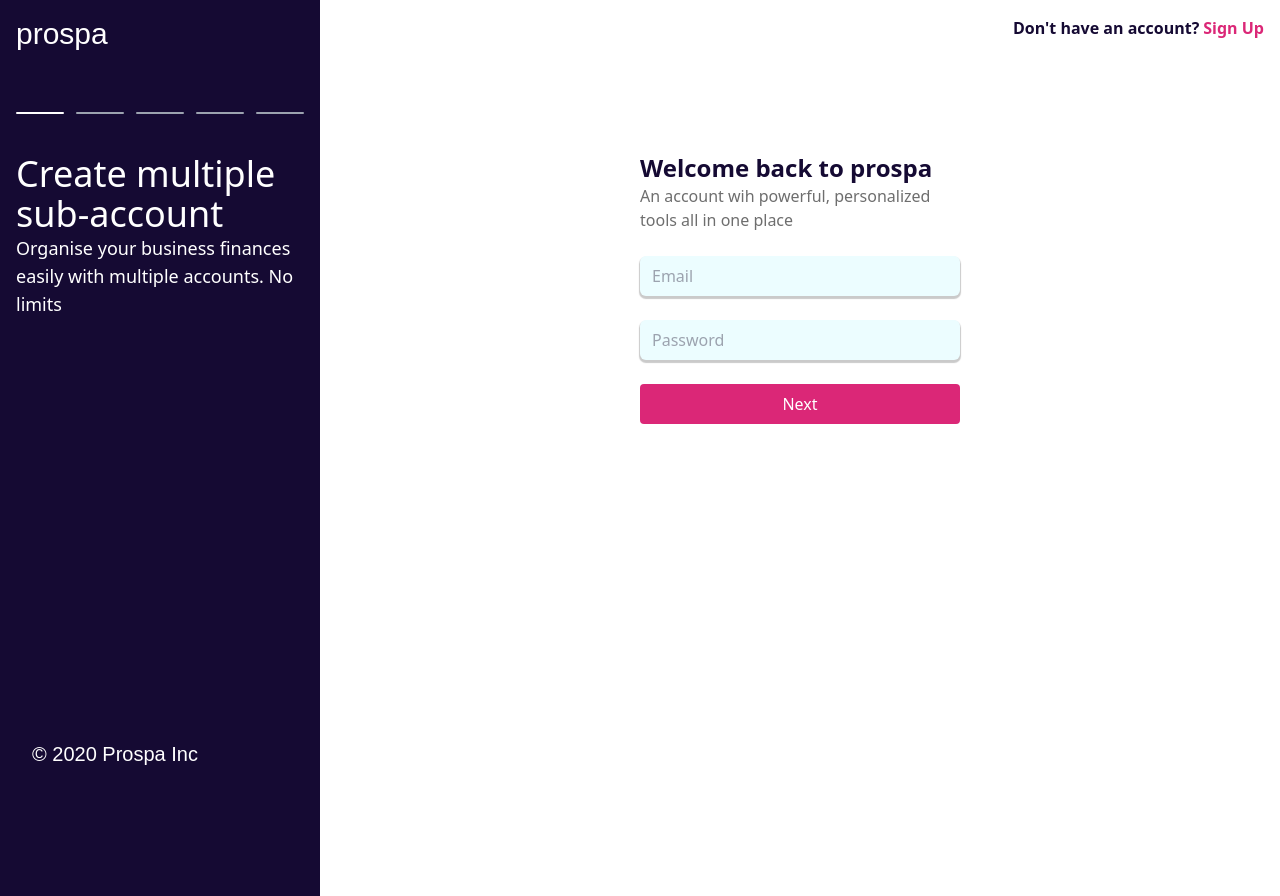
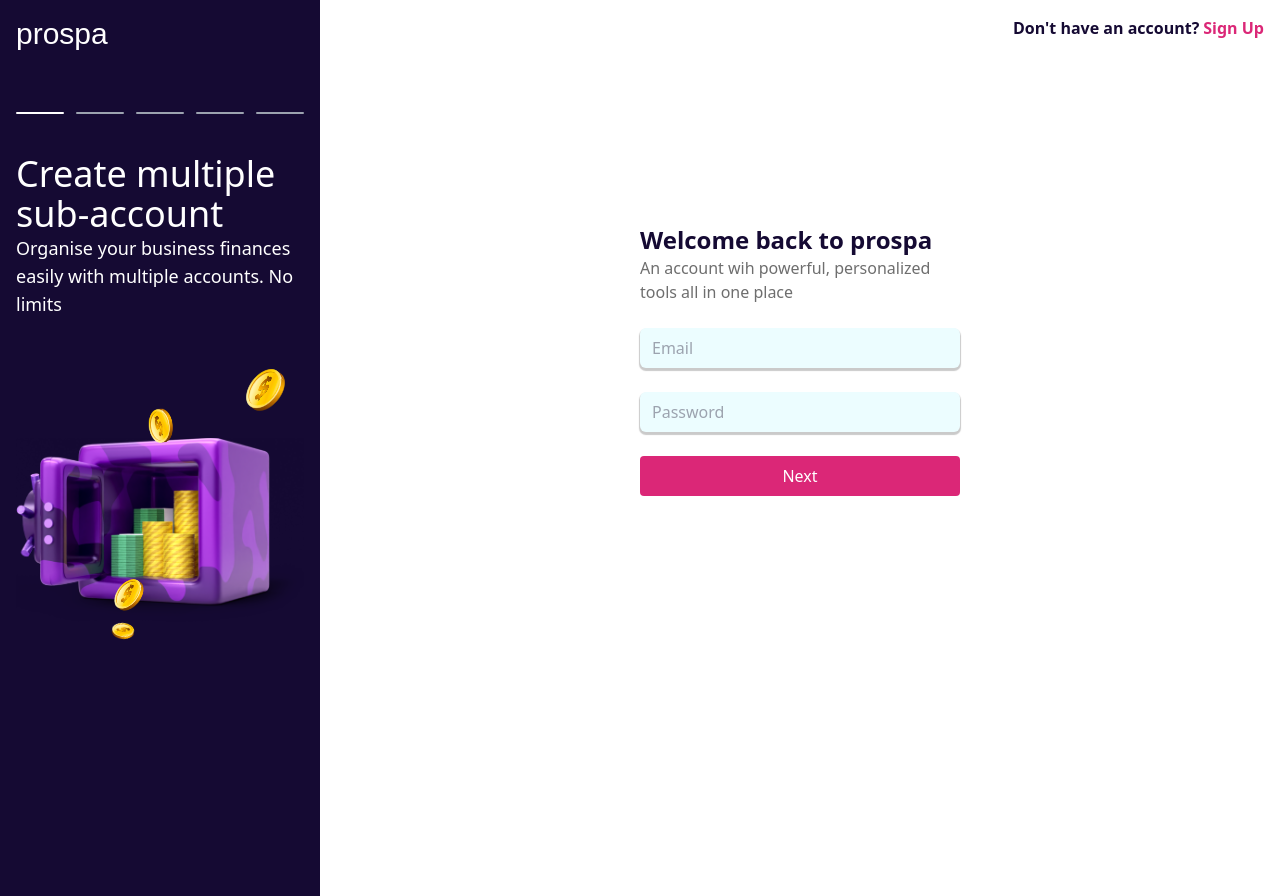
Before and after one commit to Robertito1/getpreneured, a React (Create React App) app: page / in a window 1280 px wide. Built offline with nearby package versions, Linux system fonts and the light colour scheme.

Commit message:
utilized imges

```diff
--- a/src/components/dashboardNav.js
+++ b/src/components/dashboardNav.js
@@ -1,13 +1,15 @@
 import React from 'react'
 import { FontAwesomeIcon } from '@fortawesome/react-fontawesome';
 import { faBell } from '@fortawesome/free-solid-svg-icons';
+import user from '../images/user.png'
 
 const DashboardNav = () => {
     return (
         <nav className='px-12 flex h-24 justify-between items-center'>
             <p className='primary-font dashboard-side-text text-3xl'>Dashboard</p>
-            <div className=''>
-              <FontAwesomeIcon icon={faBell} />
+            <div className='flex items-center'>
+              <FontAwesomeIcon icon={faBell} className='h-6 border-solid border w-6'/>
+              <img src={user} className='h-8 ml-2 rounded-full' alt='user'/>
             </div>
         </nav>
     )
--- a/src/components/formSection.js
+++ b/src/components/formSection.js
@@ -1,18 +1,25 @@
-import React from 'react'
-import Dashes from './dashes'
+import React from 'react';
+import Dashes from './dashes';
+import bank from '../images/bank.png'
+import coin from '../images/coin.png'
 
 const FormSection = ({color, children}) => {
     return (
         <div className='flex h-screen w-full'>
-          <div className={`p-4 text-white ${color} h-full w-3/12`}>
+          <div className={`p-4 text-white ${color} w-3/12`}>
            <Dashes />
            <p className='text-4xl'>Create multiple sub-account</p>
-           <p className='text-lg'>Organise your business finances easily with multiple accounts. No limits</p>
+           <p className='text-lg mb-14'>Organise your business finances easily with multiple accounts. No limits</p>
+           <img src={coin} alt='coin' className='h-8 float-right mb-8 mr-4 transform -rotate-45'/>
+           <img src={coin} alt='coin' className='h-6 transform mt-24 ml-32 -rotate-90'/>
+           <img src={bank} alt='bank' />
+           <img src={coin} alt='coin' className='h-4 transform -mb-14 ml-24 rotate-12'/>
+           <img src={coin} alt='coin' className='h-6 transform ml-24 -rotate-45'/>
           </div>
-          <div className='w-9/12 flex justify-center mt-14'>
+          <div className='w-9/12 flex justify-center mt-32'>
              {children}
           </div>
-          <p className='absolute bottom-0 left-0 m-8 primary-font text-xl text-white'>© 2020 Prospa Inc</p>
+          {/* <p className='absolute bottom-0 left-0 m-8 primary-font text-xl text-white'>© 2020 Prospa Inc</p> */}
        </div>
     )
 }
```
